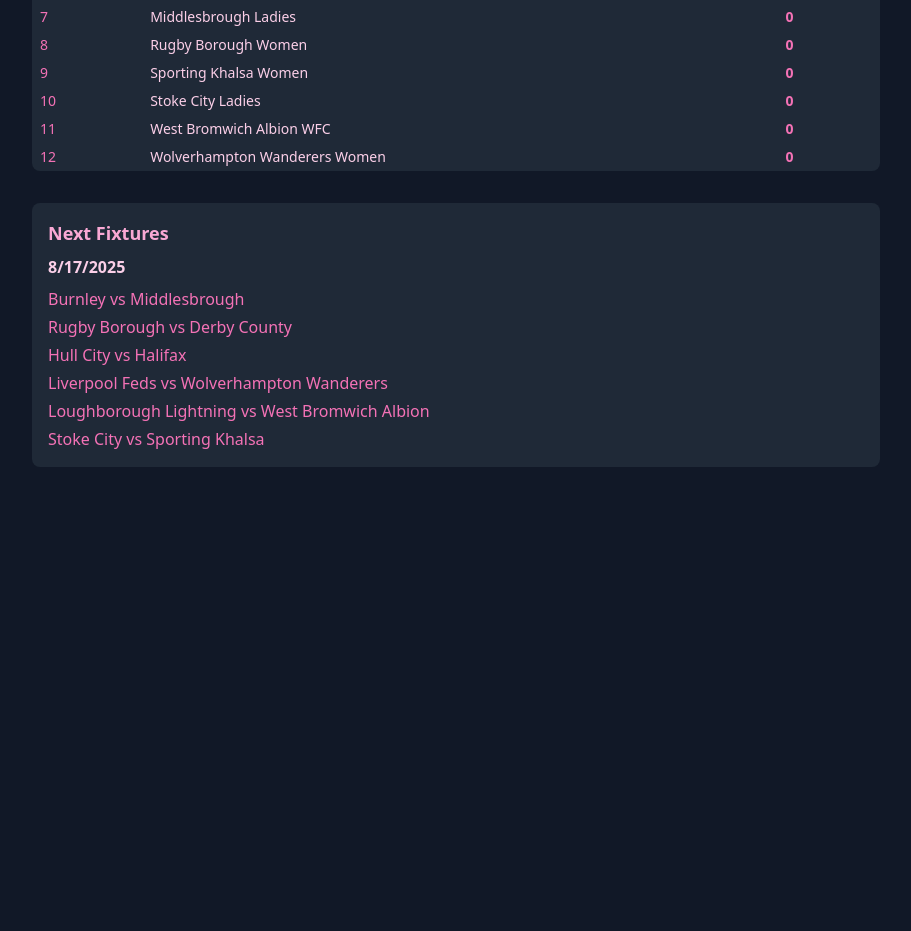
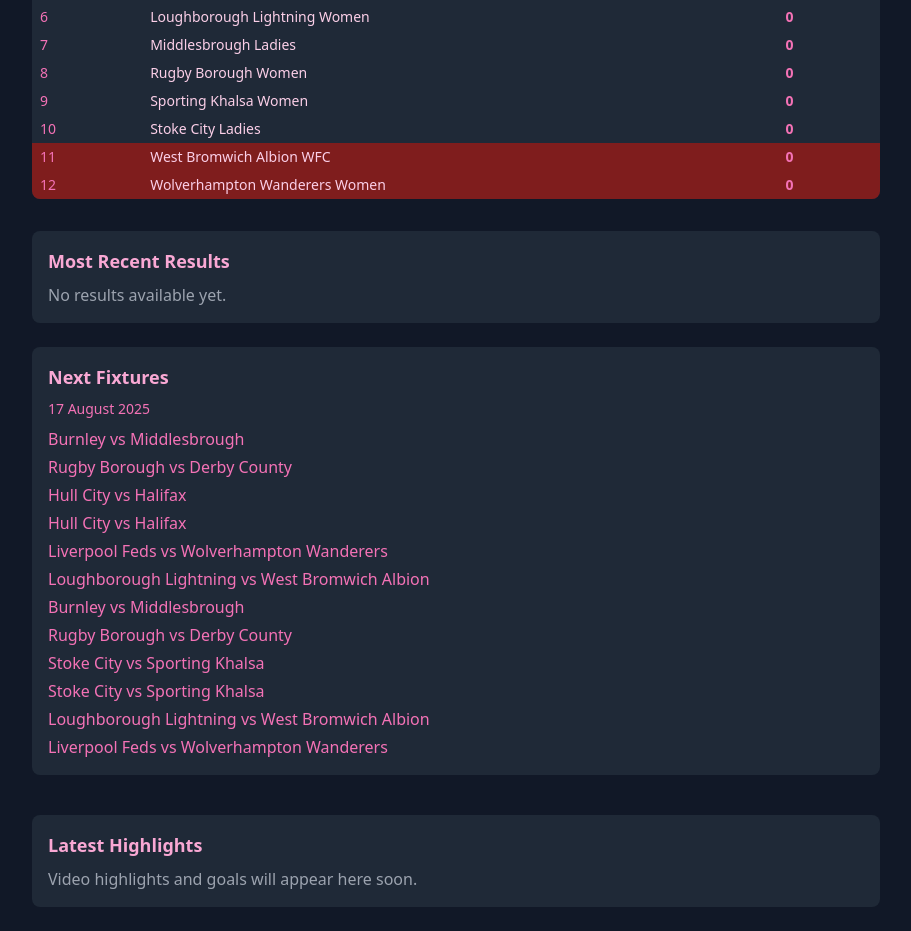
Before and after one commit to jhickey011/the-pyramid-page, a Next.js app: page /leagues/national-north in a window 1280 px wide. Shown: the part 365-1296 px from the top of the page, without its empty margins (184-1095 px from the left). Before the commit the page ends 856 px from the top, so only its background shows below. Built offline with nearby package versions, Linux system fonts and the light colour scheme.

Commit message:
league table fix and highlights space

```diff
--- a/app/leagues/national-north/page.tsx
+++ b/app/leagues/national-north/page.tsx
@@ -21,13 +21,14 @@
   date: string;
   home: string;
   away: string;
-  time?: string;
   venue: string;
 };
 
 export default function NationalNorthPage() {
   const [nextFixtures, setNextFixtures] = useState<Fixture[]>([]);
+  const [recentResults, setRecentResults] = useState<Fixture[]>([]);
   const [nextDate, setNextDate] = useState<string | null>(null);
+  const [lastDate, setLastDate] = useState<string | null>(null);
 
   useEffect(() => {
     fetch('/leagues/national-north/fixtures.json')
@@ -35,26 +36,39 @@
       .then((data: Fixture[]) => {
         const today = new Date();
         const upcoming: Record<string, Fixture[]> = {};
-        const seen = new Set();
+        const recent: Record<string, Fixture[]> = {};
 
         data.forEach(fixture => {
-          const key = [fixture.home, fixture.away, fixture.date].sort().join('|');
-          if (seen.has(key)) return;
-          seen.add(key);
-
           const date = new Date(fixture.date);
           const dateKey = date.toISOString().split('T')[0];
+
           if (date >= today) {
             if (!upcoming[dateKey]) upcoming[dateKey] = [];
             upcoming[dateKey].push(fixture);
+          } else {
+            if (!recent[dateKey]) recent[dateKey] = [];
+            recent[dateKey].push(fixture);
           }
         });
 
         const next = Object.keys(upcoming).sort()[0];
+        const last = Object.keys(recent).sort().pop();
+
         setNextDate(next || null);
+        setLastDate(last || null);
         setNextFixtures(next ? upcoming[next] : []);
+        setRecentResults(last ? recent[last] : []);
       });
   }, []);
+
+  const formatDate = (isoDate: string) => {
+    const dateObj = new Date(isoDate);
+    return dateObj.toLocaleDateString('en-GB', {
+      day: '2-digit',
+      month: 'long',
+      year: 'numeric',
+    });
+  };
 
   return (
     <main className="bg-gray-900 text-pink-400 min-h-screen p-6 max-w-4xl mx-auto">
@@ -77,6 +91,7 @@
       {/* League Table */}
       <section className="mb-8">
         <h2 className="text-xl font-bold mb-4 text-pink-300">League Table</h2>
+        <p className="text-sm text-pink-400 mb-2 italic">Top team will be <strong>promoted</strong>. Bottom two teams will be <strong>relegated</strong>.</p>
         <div className="overflow-x-auto bg-gray-800 rounded-lg">
           <table className="min-w-full text-sm">
             <thead className="bg-gray-700">
@@ -88,7 +103,10 @@
             </thead>
             <tbody>
               {leagueTable.map((row) => (
-                <tr key={row.pos} className="hover:bg-gray-700">
+                <tr
+                  key={row.pos}
+                  className={`hover:bg-gray-700 ${row.pos === 1 ? 'bg-green-900' : row.pos >= 11 ? 'bg-red-900' : ''}`}
+                >
                   <td className="px-2 py-1">{row.pos}</td>
                   <td className="px-2 py-1 text-left">
                     <Link
@@ -111,20 +129,35 @@
         </div>
       </section>
 
-      {/* Next Fixtures */}
+      {/* Results & Fixtures */}
       <section className="space-y-6">
+        <div className="bg-gray-800 p-4 rounded-lg">
+          <h3 className="text-lg font-bold text-pink-300 mb-2">Most Recent Results</h3>
+          {recentResults.length > 0 ? (
+            <>
+              <p className="text-sm text-pink-400 mb-2">{formatDate(lastDate!)}</p>
+              <ul className="space-y-1">
+                {recentResults.map((f, i) => (
+                  <li key={i}>
+                    {f.home} vs {f.away}
+                  </li>
+                ))}
+              </ul>
+            </>
+          ) : (
+            <p className="text-gray-400">No results available yet.</p>
+          )}
+        </div>
+
         <div className="bg-gray-800 p-4 rounded-lg">
           <h3 className="text-lg font-bold text-pink-300 mb-2">Next Fixtures</h3>
           {nextFixtures.length > 0 ? (
             <>
-              <h4 className="text-base font-semibold text-pink-200 mb-2">
-                {new Date(nextDate!).toLocaleDateString()}
-              </h4>
+              <p className="text-sm text-pink-400 mb-2">{formatDate(nextDate!)}</p>
               <ul className="space-y-1">
                 {nextFixtures.map((f, i) => (
                   <li key={i}>
                     {f.home} vs {f.away}
-                    {f.time ? ` – ${f.time}` : ''}
                   </li>
                 ))}
               </ul>
@@ -134,6 +167,12 @@
           )}
         </div>
       </section>
+
+      {/* Latest Highlights */}
+      <section className="mt-10 bg-gray-800 p-4 rounded-lg">
+        <h3 className="text-lg font-bold text-pink-300 mb-2">Latest Highlights</h3>
+        <p className="text-gray-400">Video highlights and goals will appear here soon.</p>
+      </section>
     </main>
   );
 }
```
